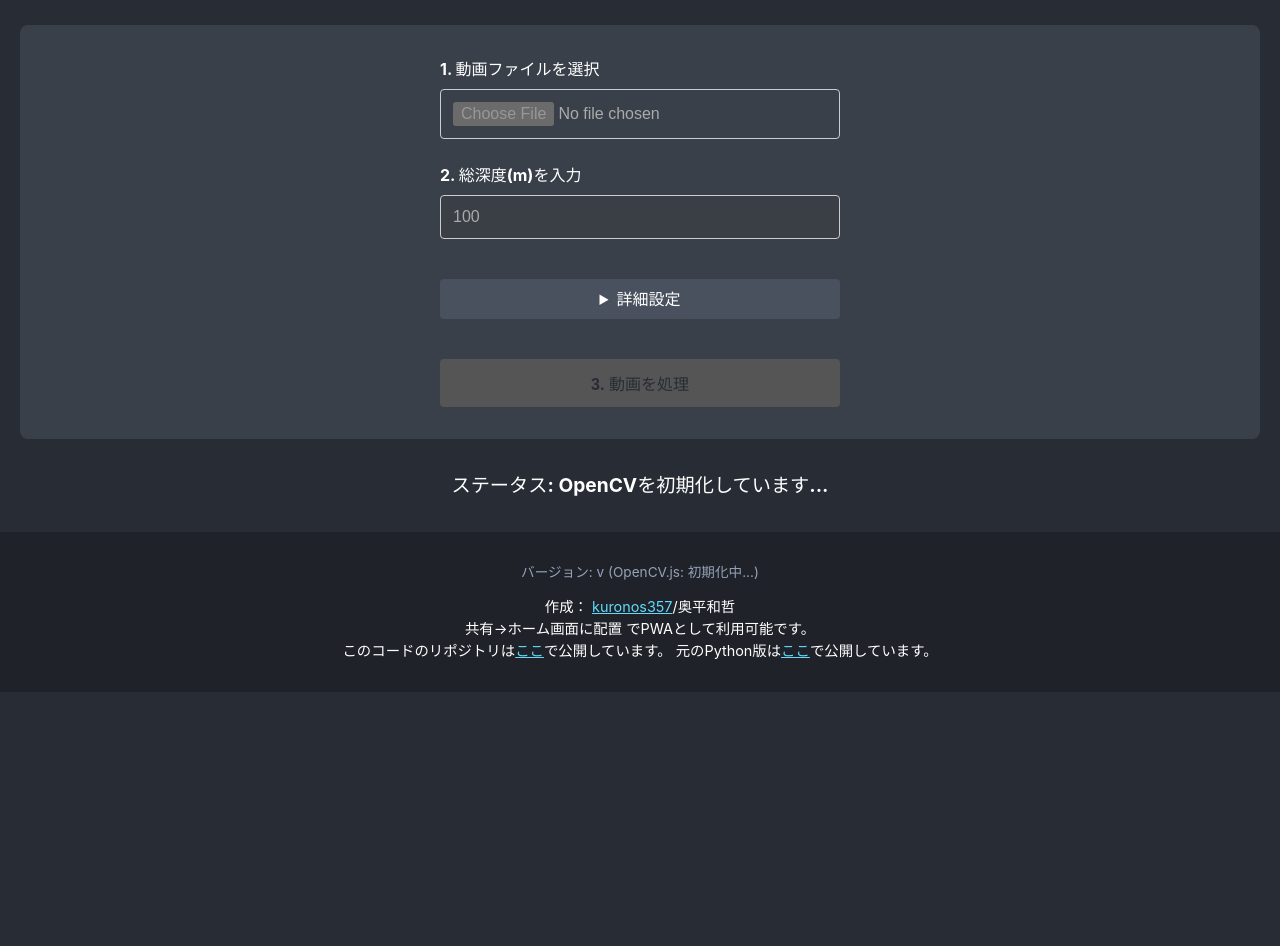
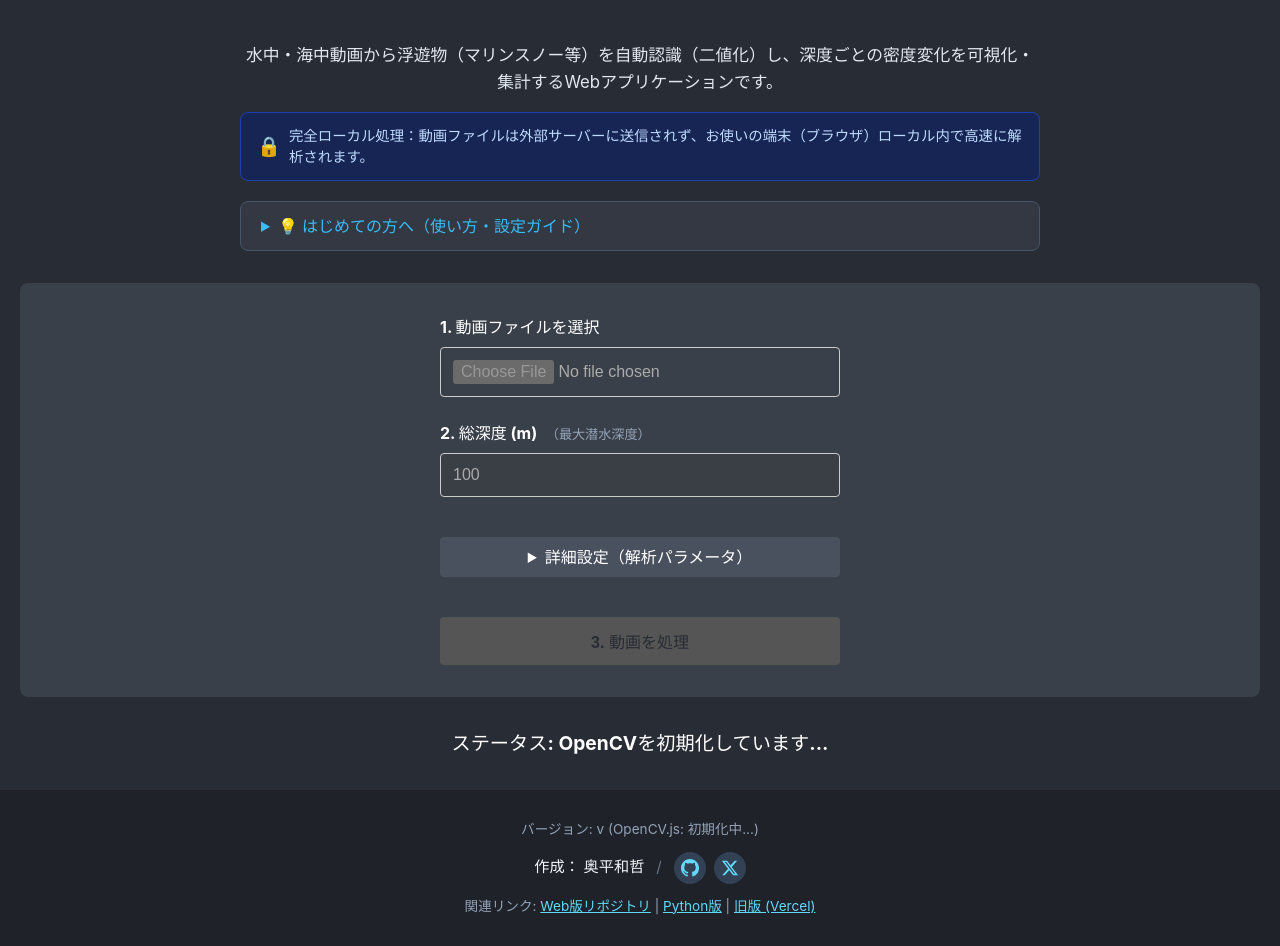
Before and after one commit to kuronos357/marine-object-counter-web, a React (Vite) app: page / in a window 1280 px wide. Shown: the part 140-1086 px from the top of the page. Before the commit the page ends 832 px from the top, so only its background shows below. Built offline with nearby package versions, Linux system fonts and the light colour scheme.

Commit message:
feat: 作成者クレジットにGitHub/X(Twitter)アイコンリンクを追加、アプリ説明・使い方ガイド・各パラメータ注釈を追加

```diff
--- a/src/App.css
+++ b/src/App.css
@@ -244,3 +244,139 @@ main {
   margin-right: 0.6rem;
   border-radius: 6px;
 }
+
+/* アプリ紹介・ガイド */
+.app-intro {
+  width: 100%;
+  max-width: 800px;
+  margin: 0 auto 2rem auto;
+  text-align: left;
+}
+
+.app-lead {
+  font-size: 1.05rem;
+  line-height: 1.6;
+  color: #e2e8f0;
+  text-align: center;
+  margin-bottom: 1rem;
+}
+
+.privacy-badge {
+  display: flex;
+  align-items: center;
+  gap: 0.5rem;
+  padding: 0.75rem 1rem;
+  background-color: #172554;
+  border: 1px solid #1e40af;
+  border-radius: 8px;
+  color: #bfdbfe;
+  font-size: 0.9rem;
+  margin-bottom: 1.25rem;
+}
+
+.badge-icon {
+  font-size: 1.2rem;
+  flex-shrink: 0;
+}
+
+.guide-details {
+  background-color: #333842;
+  border: 1px solid #475569;
+  border-radius: 8px;
+  padding: 0.75rem 1.25rem;
+  color: #e2e8f0;
+}
+
+.guide-details summary {
+  font-weight: 600;
+  cursor: pointer;
+  color: #38bdf8;
+  outline: none;
+}
+
+.guide-content {
+  margin-top: 1rem;
+  font-size: 0.92rem;
+  line-height: 1.7;
+}
+
+.guide-content ol {
+  padding-left: 1.4rem;
+  margin: 0.5rem 0;
+}
+
+.guide-content ul {
+  padding-left: 1.2rem;
+  margin: 0.3rem 0;
+  color: #cbd5e1;
+}
+
+.pwa-guide-note {
+  margin-top: 0.75rem;
+  padding-top: 0.75rem;
+  border-top: 1px dashed #475569;
+  color: #7dd3fc;
+  font-size: 0.88rem;
+}
+
+.label-hint {
+  font-size: 0.82rem;
+  font-weight: normal;
+  color: #94a3b8;
+  margin-left: 0.3rem;
+}
+
+/* フッター・作成者・ソーシャルリンク */
+.author-container {
+  display: flex;
+  align-items: center;
+  justify-content: center;
+  gap: 0.75rem;
+  margin: 0.75rem 0;
+  font-size: 0.95rem;
+}
+
+.author-name {
+  font-weight: 600;
+  color: #f1f5f9;
+}
+
+.author-sep {
+  color: #64748b;
+}
+
+.social-links {
+  display: inline-flex;
+  align-items: center;
+  gap: 0.5rem;
+}
+
+.social-btn {
+  display: inline-flex;
+  align-items: center;
+  justify-content: center;
+  width: 32px;
+  height: 32px;
+  border-radius: 50%;
+  background-color: #334155;
+  color: #94a3b8;
+  transition: all 0.2s ease;
+  text-decoration: none;
+}
+
+.social-btn:hover {
+  background-color: #0284c7;
+  color: #ffffff;
+  transform: translateY(-2px);
+}
+
+.social-svg {
+  width: 18px;
+  height: 18px;
+}
+
+.footer-links {
+  font-size: 0.85rem;
+  color: #94a3b8;
+  margin-top: 0.5rem;
+}
--- a/src/App.tsx
+++ b/src/App.tsx
@@ -172,36 +172,170 @@ function App() {
         </h1>
       </header>
       <main>
+        <div className="app-intro">
+          <p className="app-lead">
+            水中・海中動画から浮遊物（マリンスノー等）を自動認識（二値化）し、深度ごとの密度変化を可視化・集計するWebアプリケーションです。
+          </p>
+          <div className="privacy-badge">
+            <span className="badge-icon">🔒</span>
+            <span>完全ローカル処理：動画ファイルは外部サーバーに送信されず、お使いの端末（ブラウザ）ローカル内で高速に解析されます。</span>
+          </div>
+
+          <details className="guide-details">
+            <summary>💡 はじめての方へ（使い方・設定ガイド）</summary>
+            <div className="guide-content">
+              <ol>
+                <li><strong>1. 動画ファイルを選択</strong>: 計測対象の動画ファイル（mp4等）を選択します。</li>
+                <li><strong>2. 総深度(m)を入力</strong>: 撮影開始から最深部（または終了地点）までの水深を入力します。</li>
+                <li><strong>詳細設定（任意）</strong>:
+                  <ul>
+                    <li><em>サンプリング間隔(m)</em>: フレームを抽出する深度ステップ（小さいほど高精度、大きいほど高速）。</li>
+                    <li><em>二値化の閾値(0-255)</em>: 浮遊物（白）と海中背景（黒）を分離する感度。</li>
+                    <li><em>トリム値</em>: レンズの傷や固定ノイズの白ピクセル数を相殺するための補正値。</li>
+                  </ul>
+                </li>
+                <li><strong>3. 「動画を処理」をクリック</strong>: 解析を開始し、深度別グラフやCSVダウンロード、各深度フレームの確認が可能です。</li>
+              </ol>
+              <p className="pwa-guide-note">
+                📲 <strong>オフライン・PWA対応</strong>: アドレスバーの「インストール」や「ホーム画面に追加」を行うことで、電波の届かない船上・洋上でも単独アプリとして利用可能です。
+              </p>
+            </div>
+          </details>
+        </div>
+
         <div className="controls">
-          <div className="control-item"><label htmlFor="video-input">1. 動画ファイルを選択</label><input id="video-input" type="file" accept="video/*" onChange={handleFileChange} disabled={!isCvReady || isProcessing}/></div>
-          <div className="control-item"><label htmlFor="depth-input">2. 総深度(m)を入力</label><input id="depth-input" type="number" value={depth} onChange={(e) => setDepth(parseInt(e.target.value, 10))} min="1" disabled={!isCvReady || isProcessing}/></div>
+          <div className="control-item">
+            <label htmlFor="video-input">1. 動画ファイルを選択</label>
+            <input id="video-input" type="file" accept="video/*" onChange={handleFileChange} disabled={!isCvReady || isProcessing}/>
+          </div>
+          <div className="control-item">
+            <label htmlFor="depth-input">
+              2. 総深度 (m) <span className="label-hint">（最大潜水深度）</span>
+            </label>
+            <input id="depth-input" type="number" value={depth} onChange={(e) => setDepth(parseInt(e.target.value, 10))} min="1" disabled={!isCvReady || isProcessing}/>
+          </div>
 
           <details className="settings-details">
-            <summary>詳細設定</summary>
+            <summary>詳細設定（解析パラメータ）</summary>
             <div className="settings-content">
-              <div className="control-item"><label htmlFor="scale-input">サンプリング間隔(m)</label><input id="scale-input" type="number" value={scale} onChange={(e) => setScale(parseFloat(e.target.value))} min="0.1" step="0.1" disabled={!isCvReady || isProcessing}/></div>
-              <div className="control-item"><label htmlFor="threshold-input">二値化の閾値 (0-255)</label><input id="threshold-input" type="number" value={threshold} onChange={(e) => setThreshold(parseInt(e.target.value, 10))} min="0" max="255" disabled={!isCvReady || isProcessing}/></div>
-              <div className="control-item"><label htmlFor="trim-input">トリム値</label><input id="trim-input" type="number" value={trim} onChange={(e) => setTrim(parseInt(e.target.value, 10))} disabled={!isCvReady || isProcessing}/></div>
+              <div className="control-item">
+                <label htmlFor="scale-input">
+                  サンプリング間隔 (m) <span className="label-hint">（何mごとに計測するか）</span>
+                </label>
+                <input id="scale-input" type="number" value={scale} onChange={(e) => setScale(parseFloat(e.target.value))} min="0.1" step="0.1" disabled={!isCvReady || isProcessing}/>
+              </div>
+              <div className="control-item">
+                <label htmlFor="threshold-input">
+                  二値化の閾値 (0-255) <span className="label-hint">（白黒分離の境界）</span>
+                </label>
+                <input id="threshold-input" type="number" value={threshold} onChange={(e) => setThreshold(parseInt(e.target.value, 10))} min="0" max="255" disabled={!isCvReady || isProcessing}/>
+              </div>
+              <div className="control-item">
+                <label htmlFor="trim-input">
+                  トリム値 <span className="label-hint">（固定ノイズ補正オフセット）</span>
+                </label>
+                <input id="trim-input" type="number" value={trim} onChange={(e) => setTrim(parseInt(e.target.value, 10))} disabled={!isCvReady || isProcessing}/>
+              </div>
             </div>
           </details>
 
-          <div className="control-item"><button onClick={handleProcessVideo} disabled={!isCvReady || !videoFile || isProcessing}>{isProcessing ? '処理中...' : '3. 動画を処理'}</button></div>
+          <div className="control-item">
+            <button onClick={handleProcessVideo} disabled={!isCvReady || !videoFile || isProcessing}>
+              {isProcessing ? '処理中...' : '3. 動画を処理'}
+            </button>
+          </div>
         </div>
-        <div className="status"><p>ステータス: {status}</p>{isProcessing && (<progress value={progress} max="1" style={{ width: '100%', maxWidth: '400px' }}></progress>)}</div>
+
+        <div className="status">
+          <p>ステータス: {status}</p>
+          {isProcessing && (<progress value={progress} max="1" style={{ width: '100%', maxWidth: '400px' }}></progress>)}
+        </div>
+
         <div className="results">
-          {results.length > 0 && (<div className="chart-container"><h2>処理結果グラフ</h2><ResponsiveContainer width="100%" height={400}><LineChart data={results}><CartesianGrid strokeDasharray="3 3" /><XAxis dataKey="depth" type="number" name="深度" unit="m" domain={['dataMin', 'dataMax']}/><YAxis name="白ピクセル率" domain={[0, 'auto']}/><Tooltip formatter={(value: number) => value.toFixed(5)} /><Legend /><Line type="monotone" dataKey="ratio" stroke="#88e1fc" name="白ピクセル率" /></LineChart></ResponsiveContainer><CSVLink data={results} filename={`${videoFile?.name.replace(/\.[^/.]+$/, "")}__results.csv`} className="csv-download-link">CSVをダウンロード</CSVLink></div>)}
-          {results.length > 0 && (<div className="frame-viewer-container"><h2>フレームビューア</h2><div className="viewer-controls"><div className="control-item"><label>表示方法を選択</label><div className="radio-group"><label><input type="radio" name="viewer-mode" value="depth" checked={viewerMode === 'depth'} onChange={(e) => setViewerMode(e.target.value)} />深度 (m)</label><label><input type="radio" name="viewer-mode" value="frame" checked={viewerMode === 'frame'} onChange={(e) => setViewerMode(e.target.value)} />フレーム番号</label><label><input type="radio" name="viewer-mode" value="seconds" checked={viewerMode === 'seconds'} onChange={(e) => setViewerMode(e.target.value)} />秒数 (s)</label></div></div><div className="control-item"><label htmlFor="viewer-input">値を入力</label><input id="viewer-input" type="number" min="0" value={viewerValue} onChange={(e) => setViewerValue(parseFloat(e.target.value))} /></div><div className="control-item"><button onClick={handleShowImage}>画像を表示</button></div></div><div className="viewer-canvases"><div><h3>元画像</h3><canvas id="original-canvas" /></div><div><h3>二値化画像</h3><canvas id="binary-canvas" /></div></div></div>)}
+          {results.length > 0 && (
+            <div className="chart-container">
+              <h2>処理結果グラフ</h2>
+              <ResponsiveContainer width="100%" height={400}>
+                <LineChart data={results}>
+                  <CartesianGrid strokeDasharray="3 3" />
+                  <XAxis dataKey="depth" type="number" name="深度" unit="m" domain={['dataMin', 'dataMax']}/>
+                  <YAxis name="白ピクセル率" domain={[0, 'auto']}/>
+                  <Tooltip formatter={(value: number) => value.toFixed(5)} />
+                  <Legend />
+                  <Line type="monotone" dataKey="ratio" stroke="#88e1fc" name="白ピクセル率" />
+                </LineChart>
+              </ResponsiveContainer>
+              <CSVLink data={results} filename={`${videoFile?.name.replace(/\.[^/.]+$/, "")}__results.csv`} className="csv-download-link">
+                CSVをダウンロード
+              </CSVLink>
+            </div>
+          )}
+          {results.length > 0 && (
+            <div className="frame-viewer-container">
+              <h2>フレームビューア</h2>
+              <div className="viewer-controls">
+                <div className="control-item">
+                  <label>表示方法を選択</label>
+                  <div className="radio-group">
+                    <label><input type="radio" name="viewer-mode" value="depth" checked={viewerMode === 'depth'} onChange={(e) => setViewerMode(e.target.value)} />深度 (m)</label>
+                    <label><input type="radio" name="viewer-mode" value="frame" checked={viewerMode === 'frame'} onChange={(e) => setViewerMode(e.target.value)} />フレーム番号</label>
+                    <label><input type="radio" name="viewer-mode" value="seconds" checked={viewerMode === 'seconds'} onChange={(e) => setViewerMode(e.target.value)} />秒数 (s)</label>
+                  </div>
+                </div>
+                <div className="control-item">
+                  <label htmlFor="viewer-input">値を入力</label>
+                  <input id="viewer-input" type="number" min="0" value={viewerValue} onChange={(e) => setViewerValue(parseFloat(e.target.value))} />
+                </div>
+                <div className="control-item">
+                  <button onClick={handleShowImage}>画像を表示</button>
+                </div>
+              </div>
+              <div className="viewer-canvases">
+                <div><h3>元画像</h3><canvas id="original-canvas" /></div>
+                <div><h3>二値化画像</h3><canvas id="binary-canvas" /></div>
+              </div>
+            </div>
+          )}
         </div>
       </main>
       <footer className="App-footer">
         <p className="version-info">
           バージョン: v{APP_VERSION} (OpenCV.js: {isCvReady ? '準備完了' : '初期化中...'})
         </p>
-        <p>
-          作成： <a href="https://github.com/kuronos357" target="_blank" rel="noopener noreferrer">kuronos357</a>/奥平和哲<br />
-          共有→ホーム画面に配置 でPWAとして利用可能です。<br />
-          このコードのリポジトリは<a href="https://github.com/kuronos357/marine-object-counter-web" target="_blank" rel="noopener noreferrer">ここ</a>で公開しています。
-          {' '}元のPython版は<a href="https://github.com/kuronos357/marine-object-counter" target="_blank" rel="noopener noreferrer">ここ</a>で公開しています。
+        <div className="author-container">
+          <span className="author-name">作成： 奥平和哲</span>
+          <span className="author-sep">/</span>
+          <div className="social-links">
+            <a
+              href="https://github.com/kuronos357"
+              target="_blank"
+              rel="noopener noreferrer"
+              className="social-btn"
+              title="GitHub (@kuronos357)"
+              aria-label="GitHub"
+            >
+              <svg className="social-svg" viewBox="0 0 24 24" fill="currentColor">
+                <path d="M12 0C5.37 0 0 5.37 0 12c0 5.31 3.435 9.795 8.205 11.385.6.105.825-.255.825-.57 0-.285-.015-1.23-.015-2.235-3.015.555-3.795-.735-4.035-1.41-.135-.345-.72-1.41-1.23-1.695-.42-.225-1.02-.78-.015-.795.945-.015 1.62.87 1.845 1.23 1.08 1.815 2.805 1.305 3.495.99.105-.78.42-1.305.765-1.605-2.67-.3-5.46-1.335-5.46-5.925 0-1.305.465-2.385 1.23-3.225-.12-.3-.54-1.53.12-3.18 0 0 1.005-.315 3.3 1.23.96-.27 1.98-.405 3-.405s2.04.135 3 .405c2.295-1.56 3.3-1.23 3.3-1.23.66 1.65.24 2.88.12 3.18.765.84 1.23 1.905 1.23 3.225 0 4.605-2.805 5.625-5.475 5.925.435.375.81 1.095.81 2.22 0 1.605-.015 2.895-.015 3.3 0 .315.225.69.825.57A12.02 12.02 0 0024 12c0-6.63-5.37-12-12-12z"/>
+              </svg>
+            </a>
+            <a
+              href="https://x.com/Im_kairos01"
+              target="_blank"
+              rel="noopener noreferrer"
+              className="social-btn"
+              title="X / Twitter (@Im_kairos01)"
+              aria-label="X (Twitter)"
+            >
+              <svg className="social-svg" viewBox="0 0 24 24" fill="currentColor">
+                <path d="M18.244 2.25h3.308l-7.227 8.26 8.502 11.24H16.17l-5.214-6.817L4.99 21.75H1.68l7.73-8.835L1.254 2.25H8.08l4.713 6.231zm-1.161 17.52h1.833L7.084 4.126H5.117z"/>
+              </svg>
+            </a>
+          </div>
+        </div>
+        <p className="footer-links">
+          関連リンク: <a href="https://github.com/kuronos357/marine-object-counter-web" target="_blank" rel="noopener noreferrer">Web版リポジトリ</a> |{' '}
+          <a href="https://github.com/kuronos357/marine-object-counter" target="_blank" rel="noopener noreferrer">Python版</a> |{' '}
+          <a href="https://marine-object-counter-web.vercel.app/" target="_blank" rel="noopener noreferrer">旧版 (Vercel)</a>
         </p>
       </footer>
     </div>
```
